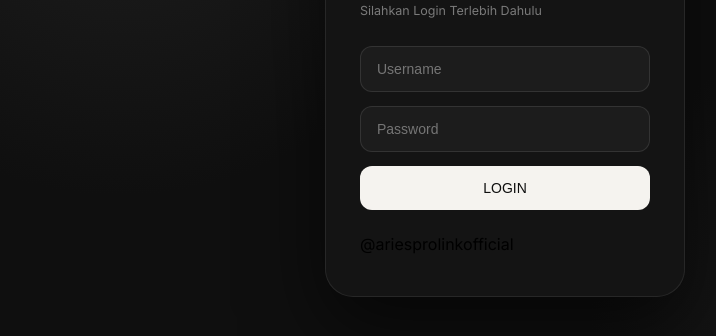
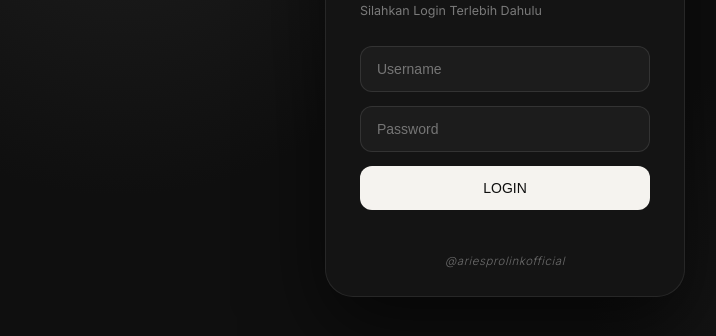
Before and after one commit to ariesprolinkofficial-bit/My-Gallery, a website: page public/login.html in a window 1280 px wide. Shown: the part 324-660 px from the top of the page, without its empty margins (135-851 px from the left). Drawn offline with Linux system fonts and the light colour scheme.

Commit message:
fix login

```diff
--- a/public/login.html
+++ b/public/login.html
@@ -33,7 +33,7 @@
         position: relative;
         background: rgba(22, 22, 22, 0.9);
         backdrop-filter: blur(24px);
-        padding: 42px 34px;
+        padding: 42px 34px 28px;
         border-radius: 28px;
         border: 1px solid rgba(255, 255, 255, 0.08);
         width: 360px;
@@ -96,6 +96,18 @@
         font-size: 12px;
         margin-top: 10px;
         min-height: 14px;
+        text-align: center;
+      }
+      .foot {
+        margin-top: 20px;
+        width: 100%;
+        text-align: center;
+        font-size: 11.5px;
+        color: #6e6e6e;
+        letter-spacing: 0.05em;
+        font-weight: 300;
+        font-style: italic;
+        display: block;
       }
     </style>
   </head>
```
